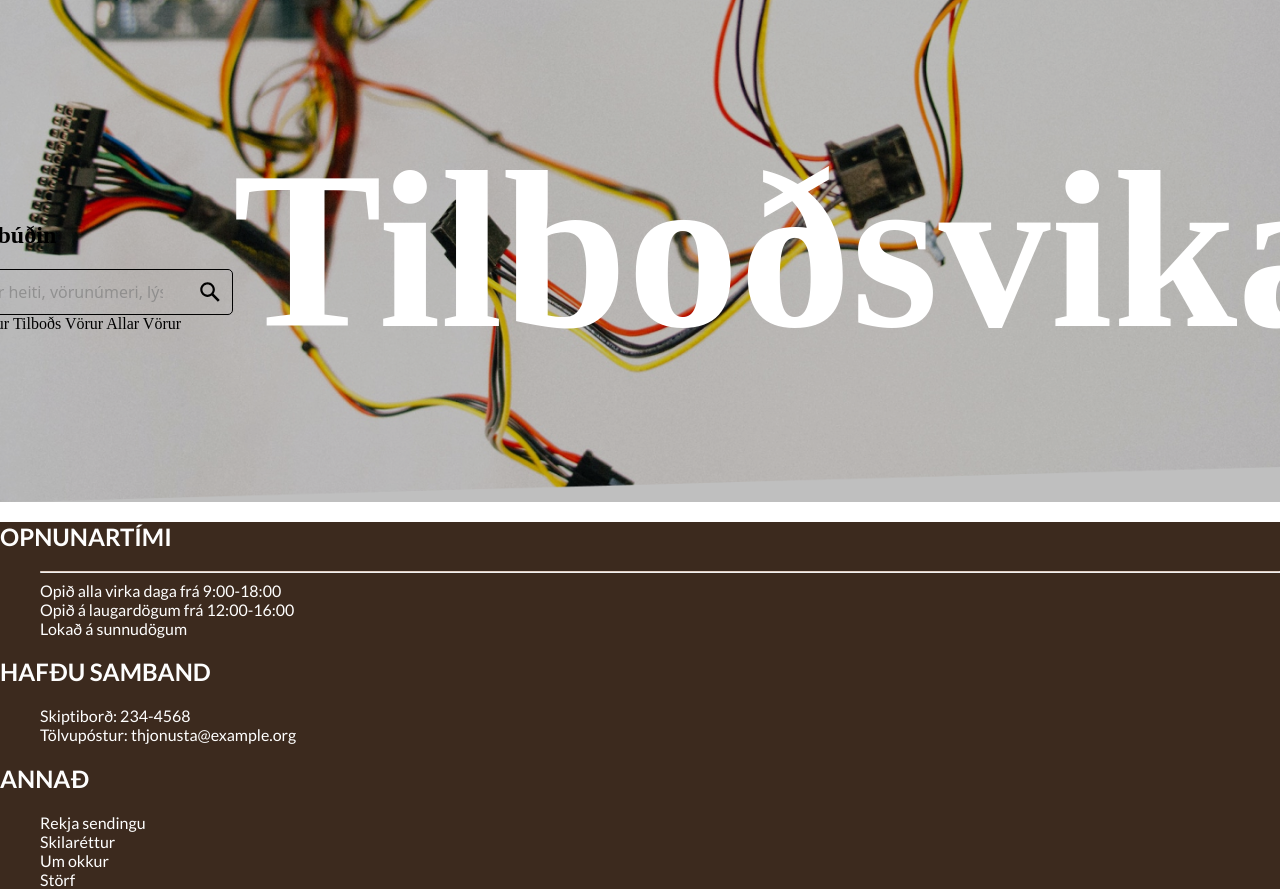
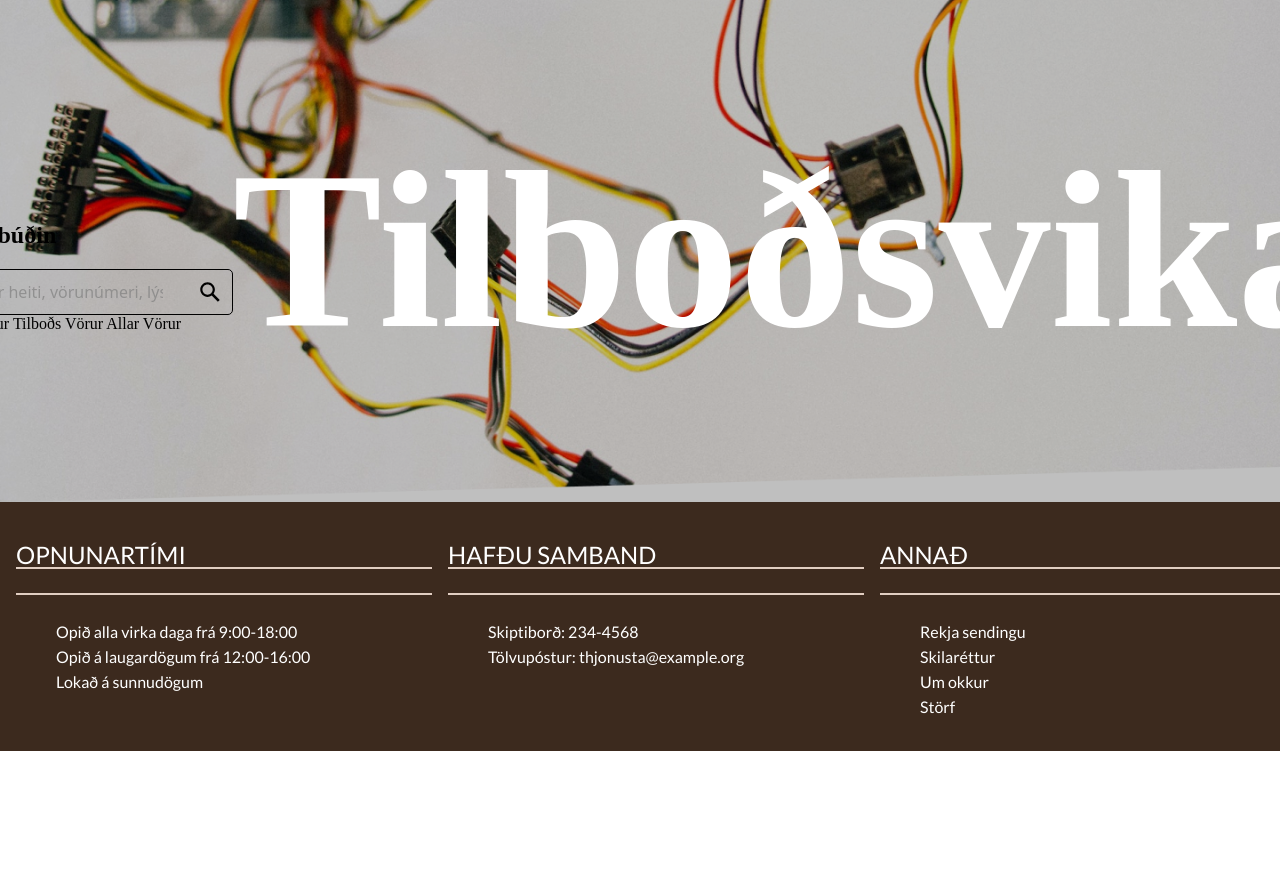
Before and after one commit to edilinga/hopurinn, a website: page index.html in a window 1280 px wide. Shown: the top 889 px of the page. After the commit the page ends 800 px from the top, so only its background shows below. Drawn offline with Linux system fonts and the light colour scheme.

Commit message:
footerinn situr hlið við hlið í staðinn fyrir að vera stacked

```diff
--- a/index.html
+++ b/index.html
@@ -42,26 +42,23 @@
     </header>
 
     <footer>
-      <section>
-        <h2>OPNUNARTÍMI</h2>
+      <section class="content">
+        <p>OPNUNARTÍMI<p>
         <ul>
-          <li>
-            <hr style="border-top: 1px solid #e1cec2" />
-            Opið alla virka daga frá 9:00-18:00
-          </li>
+          <li>Opið alla virka daga frá 9:00-18:00</li>
           <li>Opið á laugardögum frá 12:00-16:00</li>
           <li>Lokað á sunnudögum</li>
         </ul>
       </section>
-      <section>
-        <h2>HAFÐU SAMBAND</h2>
+      <section class="content">
+        <p>HAFÐU SAMBAND<p>
         <ul>
           <li>Skiptiborð: 234-4568</li>
           <li>Tölvupóstur: thjonusta@example.org</li>
         </ul>
       </section>
-      <section>
-        <h2>ANNAÐ</h2>
+      <section class="content">
+        <p>ANNAÐ<p>
         <ul>
           <li>Rekja sendingu</li>
           <li>Skilaréttur</li>
--- a/styles/styles.css
+++ b/styles/styles.css
@@ -74,20 +74,30 @@ h1 {
   text-align: center;
 }
 
+/*Footer*/
 footer {
-  background-color: #3C2A1E;
-}
+    display: grid;
+    text-align: left;
+    grid-template-columns:repeat(3, 1fr);
+    gap: 1rem;
+    line-height: 25px;
+    width: 100%;
 
-footer h2 {
-  color: #FEFEFE;
-  font-family: "Lato";
-}
+    padding: 1rem;
 
-footer ul li {
-  color: #FFFFFF;
-  list-style-type: none;
-  font-family: "Lato";
-}
+    background-color: #3C2A1E;
+    color: white;
+    font-family: "Lato";
+ }
+
+ footer .content p {
+    border-bottom: solid 2px #E1CEC2;
+    font-size: x-large;
+ }
+
+ footer ul {
+    list-style: none;
+ }
 
 
 
```
